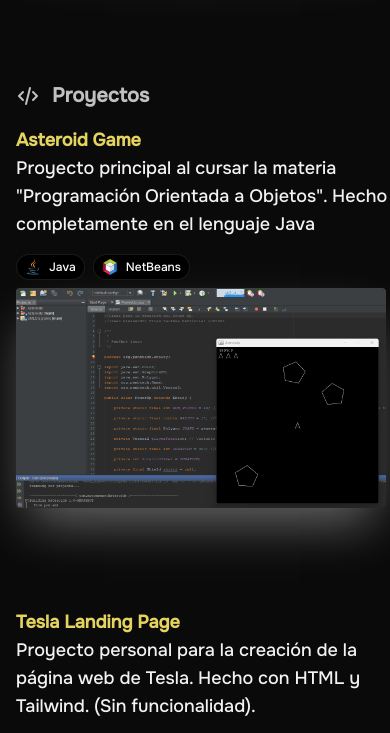
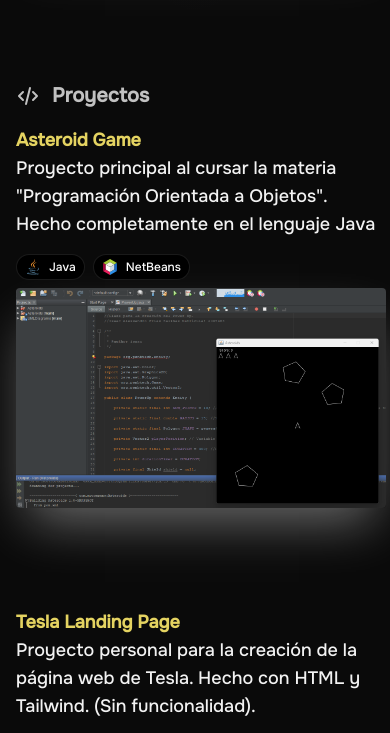
Before and after one commit to Hypeyiii/portfolio-isaac, a website: page index.html in a window 390 px wide. Shown: the part 1800-2533 px from the top of the page. Drawn offline with nearby package versions, Linux system fonts and the light colour scheme; files that its build step writes are made by us from their sources.

Commit message:
add:changes

```diff
--- a/index.html
+++ b/index.html
@@ -224,13 +224,11 @@
         <svg xmlns="http://www.w3.org/2000/svg" viewBox="0 0 24 24" stroke-width="2" stroke="currentColor" fill="none" stroke-linecap="round" stroke-linejoin="round"><path stroke="none" d="M0 0h24v24H0z" fill="none"></path><path d="M7 8l-4 4l4 4"></path><path d="M17 8l4 4l-4 4"></path><path d="M14 4l-4 16"></path></svg>
         <h1 id="tecnologias" class="font-semibold text-xl sm:text-2xl md:text-4xl" data-translate="projects">Proyectos<br>
     </div>
-        <div class="w-[400px] sm:w-[500px] md:w-[740px] justify-start items-center
+        <div class="w-[370px] sm:w-[470px] md:w-[710px] justify-start items-center
                     mx-auto mt-4 gap-x-3 text-yellow-200/90 dark:text-yellow-400 text-pretty
                      [&>img]:h-[220px] md:[&>img]:h-[400px]
-                     [&>img]:w-[370px] [&>img]:sm:w-[470px] [&>img]:md:w-[710px]
-                     ">
+                     [&>img]:w-[370px] [&>img]:sm:w-[470px] [&>img]:md:w-[710px]">
         <h1 class="text-lg sm:text-xl md:text-2xl font-bold">Asteroid Game</h1>
-
         <p class="text-lg md:text-xl text-white/95 dark:text-black/80" data-translate="game-description">
             Proyecto principal al cursar la materia "Programación Orientada a Objetos".
             Hecho completamente en el lenguaje Java
```
